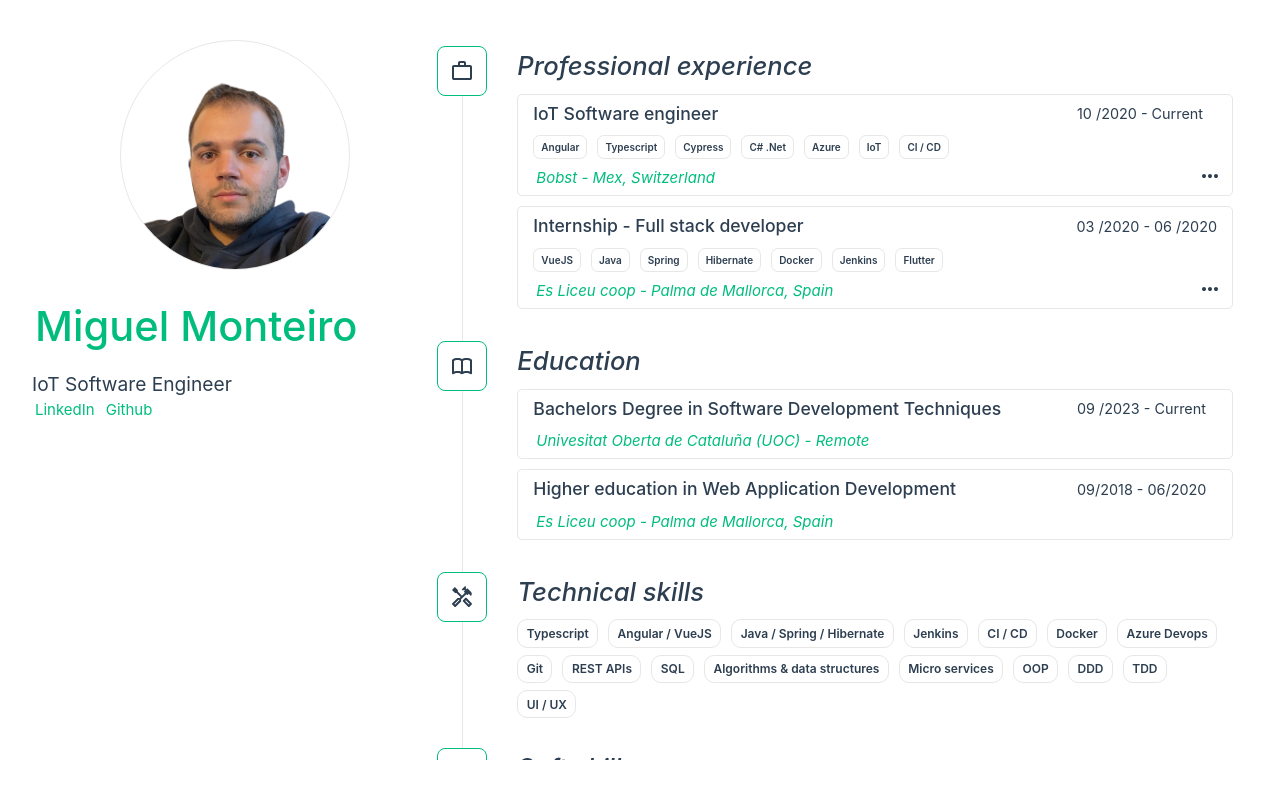
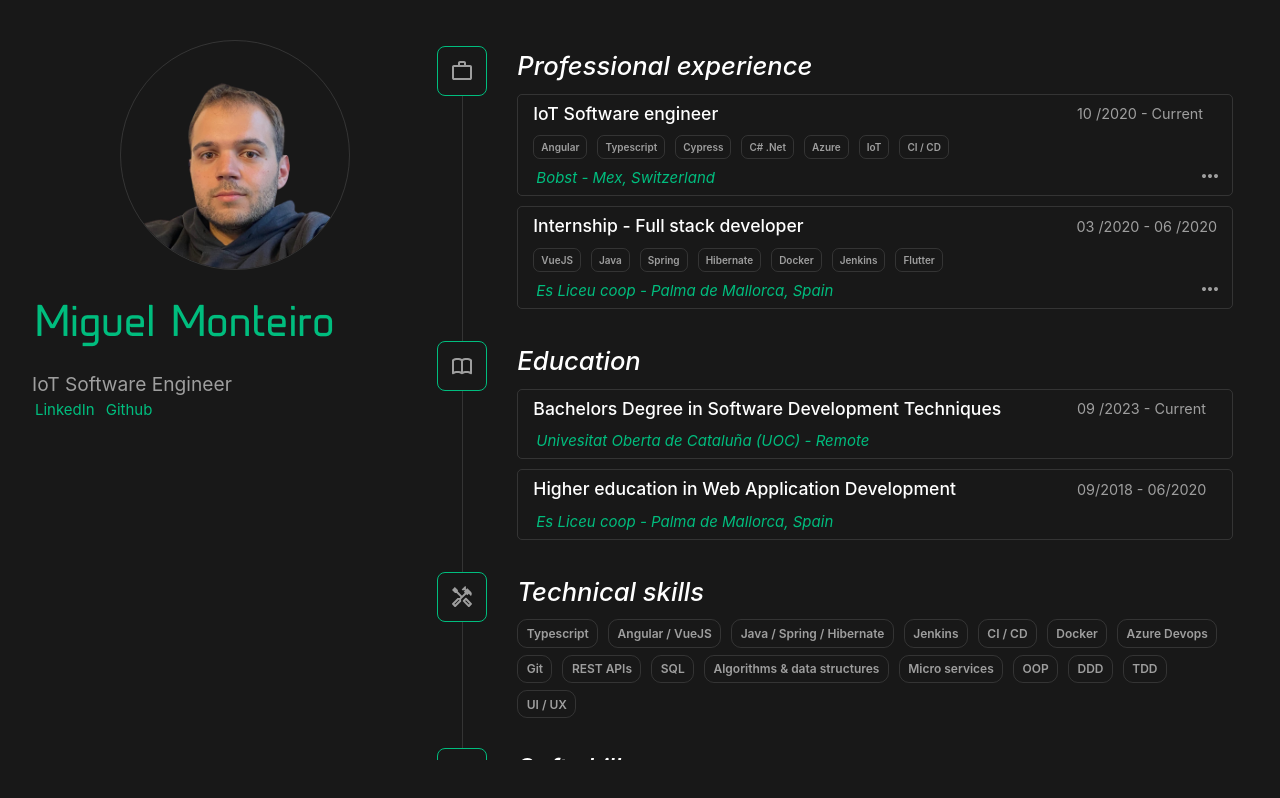
Before and after one commit to mmonteiroc/web-cv, a Vue app: page / in a window 1280 px wide. Built offline with nearby package versions, Linux system fonts and the light colour scheme.

Commit message:
change - font family

```diff
--- a/src/assets/base.css
+++ b/src/assets/base.css
@@ -23,15 +23,15 @@
 
 /* semantic color variables for this project */
 :root {
-  --color-background: var(--vt-c-white);
-  --color-background-soft: var(--vt-c-white-soft);
-  --color-background-mute: var(--vt-c-white-mute);
+  --color-background: var(--vt-c-black);
+  --color-background-soft: var(--vt-c-black-soft);
+  --color-background-mute: var(--vt-c-black-mute);
 
-  --color-border: var(--vt-c-divider-light-2);
-  --color-border-hover: var(--vt-c-divider-light-1);
+  --color-border: var(--vt-c-divider-dark-2);
+  --color-border-hover: var(--vt-c-divider-dark-1);
 
-  --color-heading: var(--vt-c-text-light-1);
-  --color-text: var(--vt-c-text-light-1);
+  --color-heading: var(--vt-c-text-dark-1);
+  --color-text: var(--vt-c-text-dark-2);
 
   --section-gap: 160px;
   --color-green: hsla(160, 100%, 37%, 1);
@@ -39,15 +39,7 @@
 
 @media (prefers-color-scheme: dark) {
   :root {
-    --color-background: var(--vt-c-black);
-    --color-background-soft: var(--vt-c-black-soft);
-    --color-background-mute: var(--vt-c-black-mute);
 
-    --color-border: var(--vt-c-divider-dark-2);
-    --color-border-hover: var(--vt-c-divider-dark-1);
-
-    --color-heading: var(--vt-c-text-dark-1);
-    --color-text: var(--vt-c-text-dark-2);
   }
 }
 
--- a/src/assets/main.css
+++ b/src/assets/main.css
@@ -1,5 +1,13 @@
 @import './base.css';
+@font-face {
+  font-family: primefontlight;
+  src: url(Prime-Light.woff);
+}
 
+@font-face {
+  font-family: primefontRegular;
+  src: url(Prime-Regular.woff);
+}
 #app {
   max-width: 1480px;
   margin: 0 auto;
--- a/src/components/ProfilePresentation.vue
+++ b/src/components/ProfilePresentation.vue
@@ -5,7 +5,7 @@ defineProps({
 
 <template>
   <div class="greetings">
-    <h1 class="green">Miguel Monteiro</h1>
+    <h1 class="green personal-name">Miguel Monteiro</h1>
     <h3>
       IoT Software Engineer
     </h3>
@@ -21,6 +21,8 @@ h1 {
   font-size: 2.6rem;
   position: relative;
   top: -10px;
+
+  font-family: 'primefontRegular', sans-serif;
 }
 
 h3 {
```
Also changed, not shown: src/assets/Prime-Light.woff (added), src/assets/Prime-Regular.woff (added).
